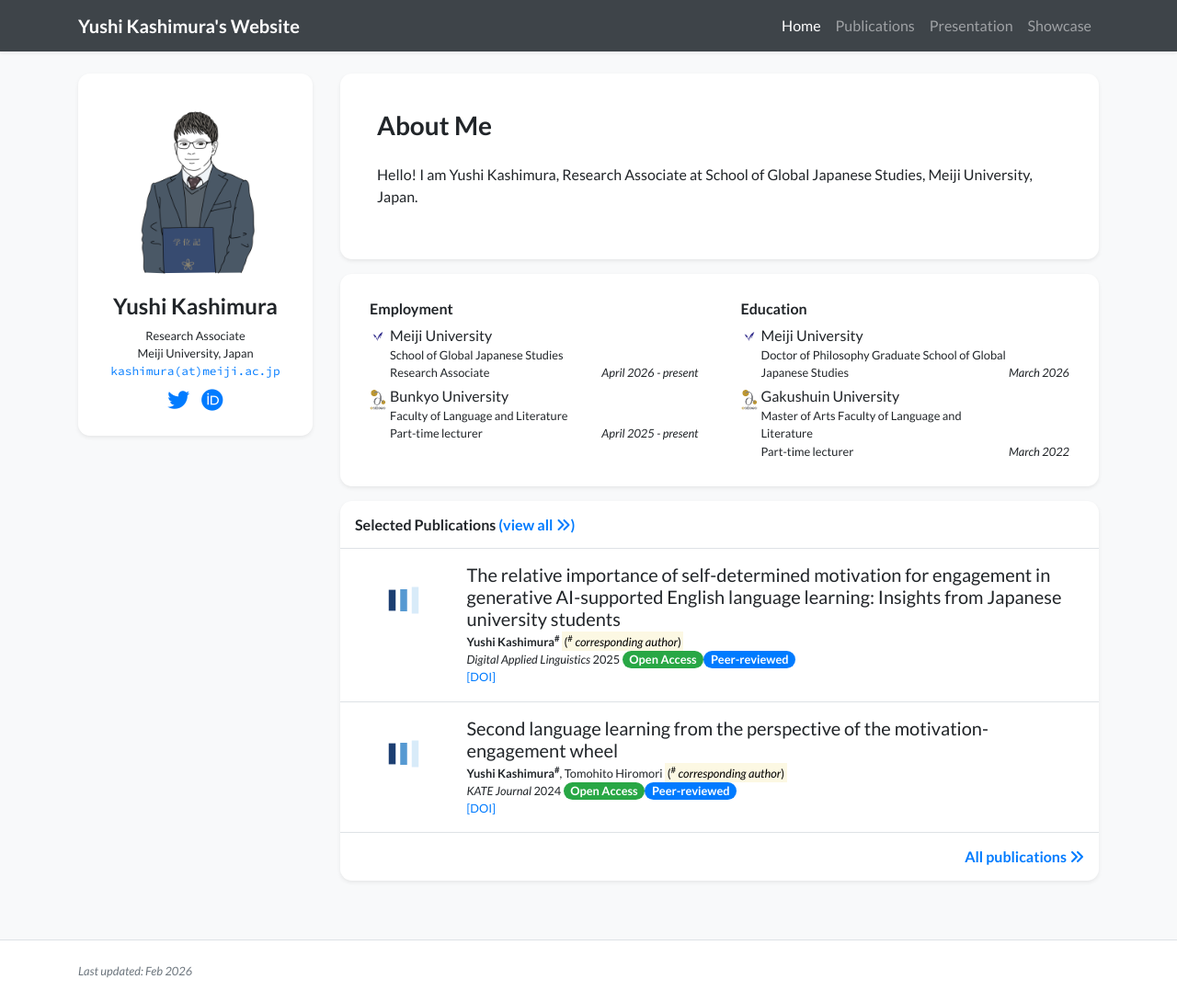
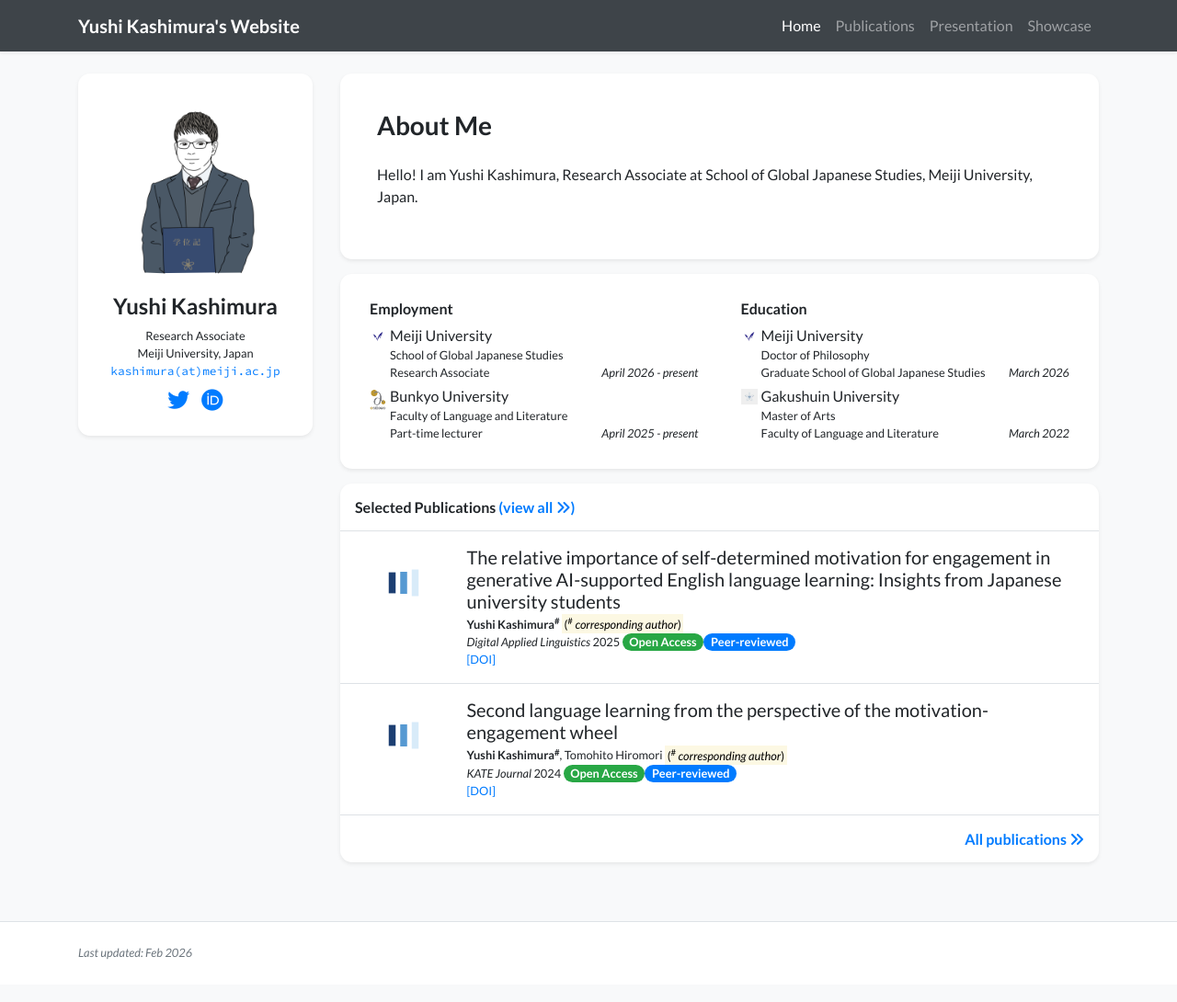
Before and after one commit to ys-kashimura/yushikashimura.github.io, a Jekyll site: the page built from index.html, in a window 1280 px wide and 1090 px high. Shown: the whole window at 92% size. Built offline with Jekyll 4.4.1, drawn with Linux system fonts in a browser that asks for light colours; nearby versions of some CDN libraries; a style sheet for code colours, icons or effects is not loaded.

Commit message:
Update profile.yml

```diff
--- a/_data/profile.yml
+++ b/_data/profile.yml
@@ -36,13 +36,12 @@
 - name: Meiji University
   logo: /assets/images/meiji.png
   position: >-
-    Doctor of Philosophy
-    Graduate School of Global Japanese Studies <br/>
+    Doctor of Philosophy <br/>
+    Graduate School of Global Japanese Studies
   date: March 2026
 - name: Gakushuin University
-  logo: /assets/images/bunkyo.png
+  logo: /assets/images/gakushuin.png
   position: >-
-    Master of Arts
-    Faculty of Language and Literature <br/>
-    Part-time lecturer
+    Master of Arts <br/>
+    Faculty of Language and Literature
   date: March 2022
```
